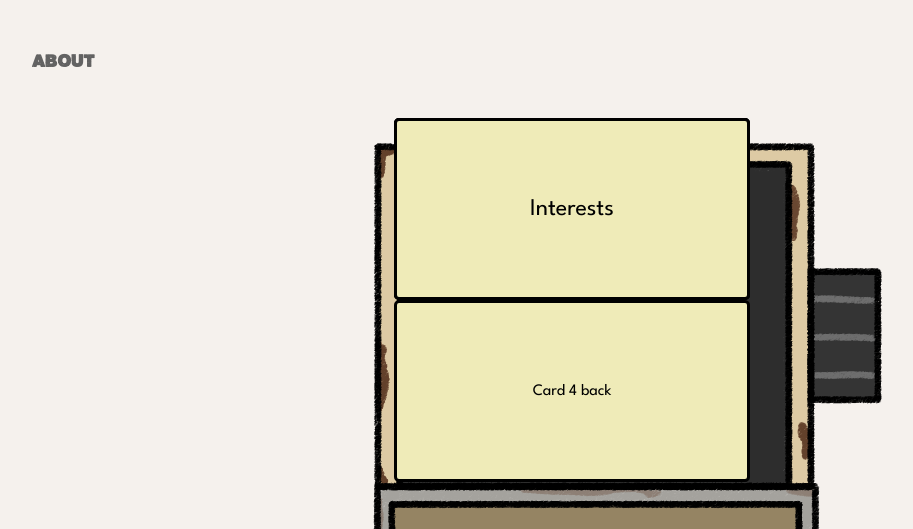
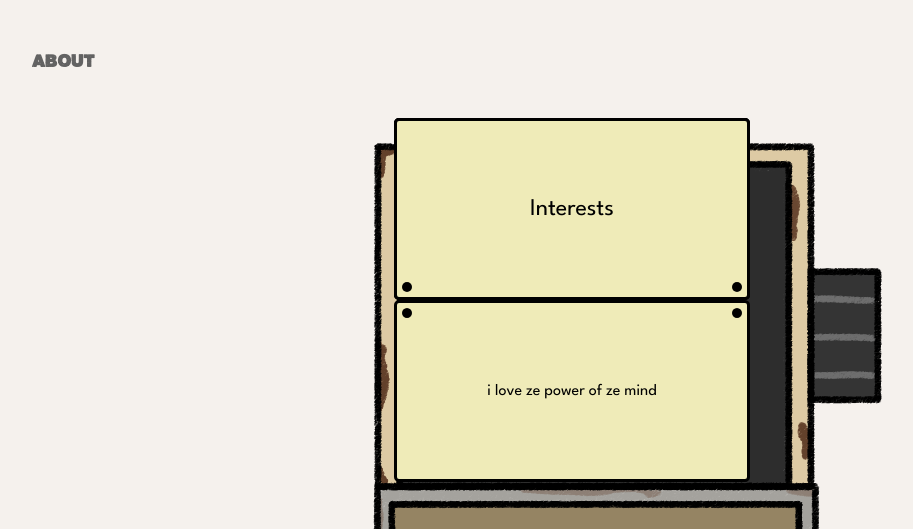
Before and after one commit to Dcipani/portfolio, a React (Create React App) app: page /#home in a window 1280 px wide. Shown: the part 940-1469 px from the top of the page, without its empty margins (71-984 px from the left). Built offline with nearby package versions, Linux system fonts and the light colour scheme.

Commit message:
cardholes to rolo

```diff
--- a/src/components/About/index.jsx
+++ b/src/components/About/index.jsx
@@ -8,10 +8,10 @@ const About = () => {
     const numCards = 4;
     const [lastId, setLastId] = useState(0)
     const cards = [
-        {id: lastId, front: 'Languages', back: 'Card 4 back'},
-        {id: 3, front: 'Experience', back: 'Card 3 back'},
-        {id: 2, front: 'Education', back: 'Card 2 back'},
-        {id: 1, front: 'Interests', back: 'Card 1 back'},
+        {id: lastId, front: 'Languages', back: 'i love ze power of ze mind'},
+        {id: 3, front: 'Experience', back: 'i speak english'},
+        {id: 2, front: 'Education', back: 'i worked'},
+        {id: 1, front: 'Interests', back: 'i learned'},
     ];
 
     const handleClick = () => {
@@ -39,6 +39,8 @@ const About = () => {
                         style={{ zIndex: setZIndex(card, cardIndex) }}
                         onClick={handleClick}
                         >
+                            <div className="card-hole-left"></div>
+                            <div className="card-hole-right"></div>
                             <div className="card-front">
                                 {card.front}
                             </div>
--- a/src/components/About/style.scss
+++ b/src/components/About/style.scss
@@ -31,7 +31,28 @@
     &.bottom {
       transform: translateY(0) rotateX(0deg) ;
     }
+    .card-hole-left {
+      position: absolute;
+      bottom: 5px;
+      left: 5px;
 
+      width: 10px;
+      height: 10px;
+      z-index: 100;
+      background-color: black;
+      border-radius: 50%;
+    }
+    .card-hole-right {
+      position: absolute;
+      bottom: 5px;
+      right: 5px;
+
+      width: 10px;
+      height: 10px;
+      z-index: 100;
+      background-color: black;
+      border-radius: 50%;
+    }
   }
 
 
```
